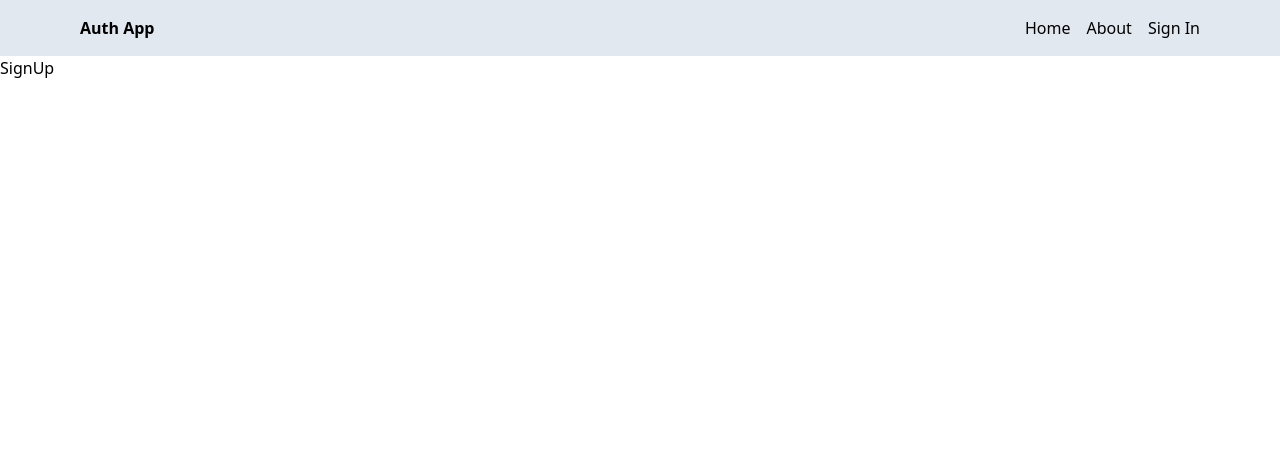
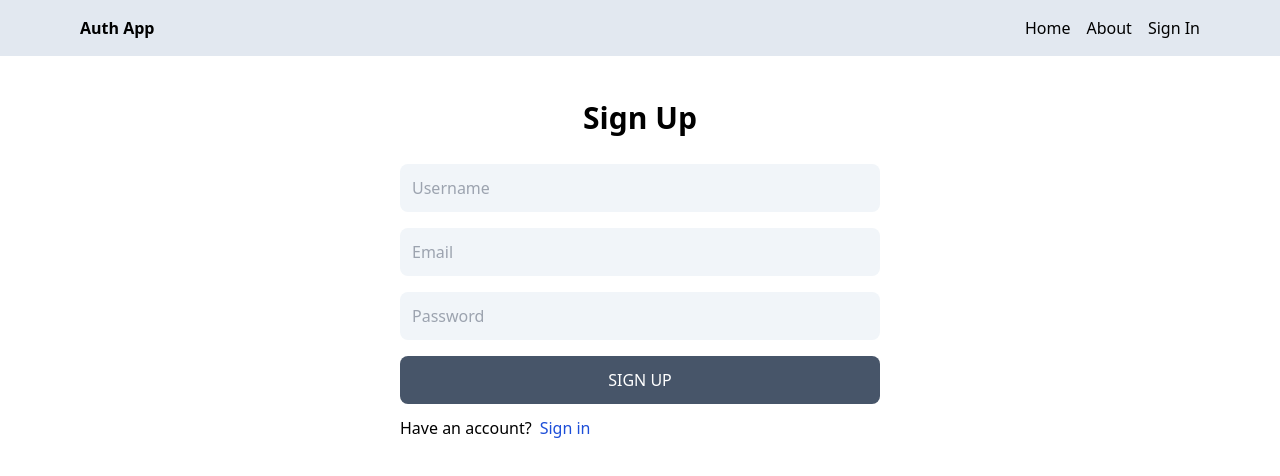
Before and after one commit to thek2j/mern-auth, a React (Vite) app in the folder client/: page /sign-up in a window 1280 px wide. Shown: the top 476 px of the page. Built offline with nearby package versions, Linux system fonts and the light colour scheme.

Commit message:
complete signup page UI

```diff
--- a/client/src/pages/SignUp.jsx
+++ b/client/src/pages/SignUp.jsx
@@ -1,3 +1,39 @@
+import { Link } from "react-router-dom";
+
 export default function SignUp() {
-  return <h1>SignUp</h1>;
+  return (
+    <div className="p-4 max-w-lg mx-auto">
+      <h1 className="text-3xl text-center font-semibold my-7">Sign Up</h1>
+
+      <form className="flex flex-col gap-4">
+        <input
+          type="text"
+          placeholder="Username"
+          id="username"
+          className="bg-slate-100 rounded-lg p-3"
+        ></input>
+        <input
+          type="email"
+          placeholder="Email"
+          id="username"
+          className="bg-slate-100 rounded-lg p-3"
+        ></input>
+        <input
+          type="password"
+          placeholder="Password"
+          id="password"
+          className="bg-slate-100 rounded-lg p-3"
+        ></input>
+        <button className="bg-slate-600 uppercase p-3 rounded-lg text-white hover:opacity-95 disabled:opacity-80">
+          Sign Up
+        </button>
+      </form>
+      <div className="flex gap-2 mt-3">
+        <p>Have an account?</p>
+        <Link to="/sign-in">
+          <span className="text-blue-700">Sign in</span>
+        </Link>
+      </div>
+    </div>
+  );
 }
```
